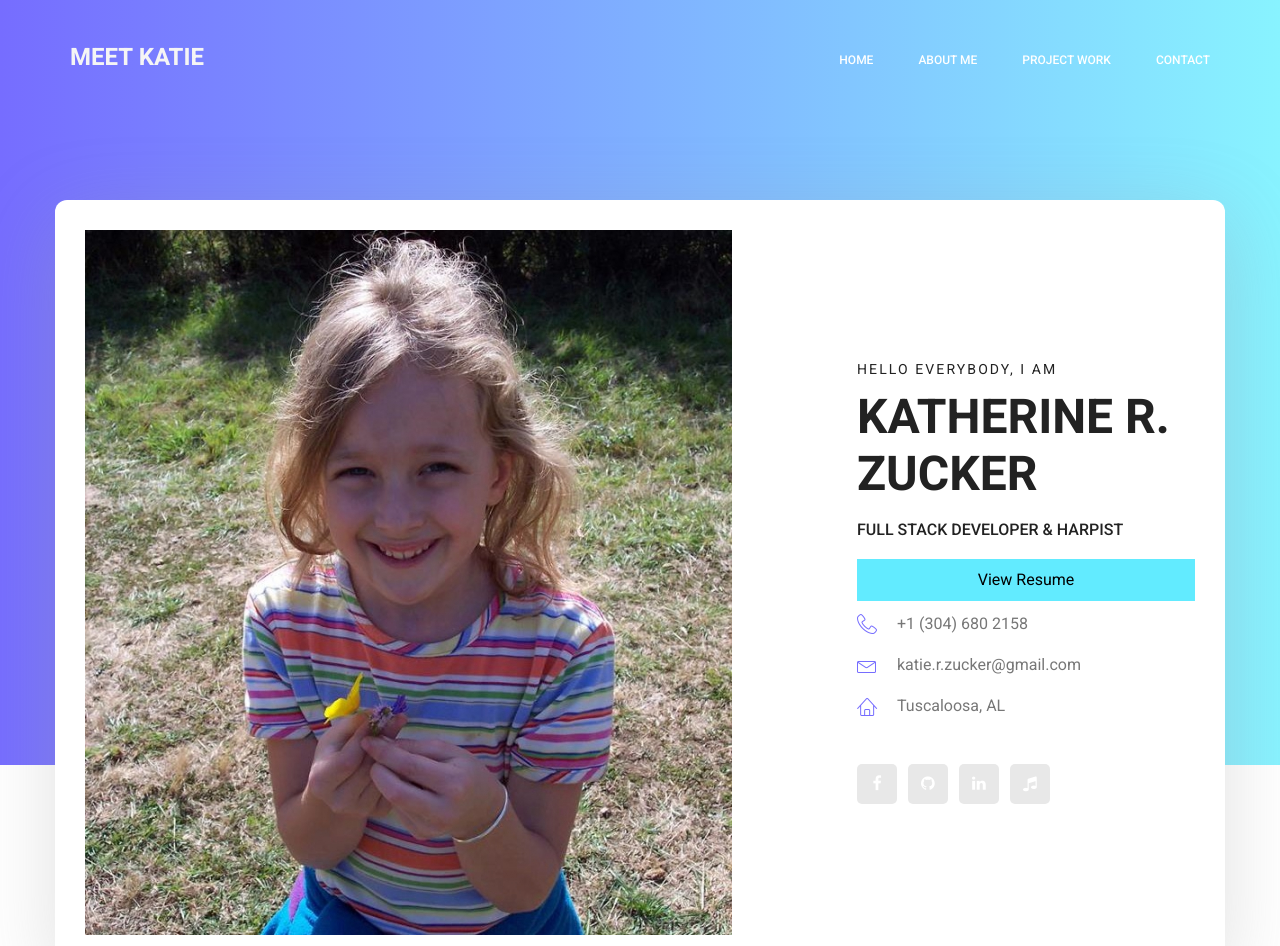
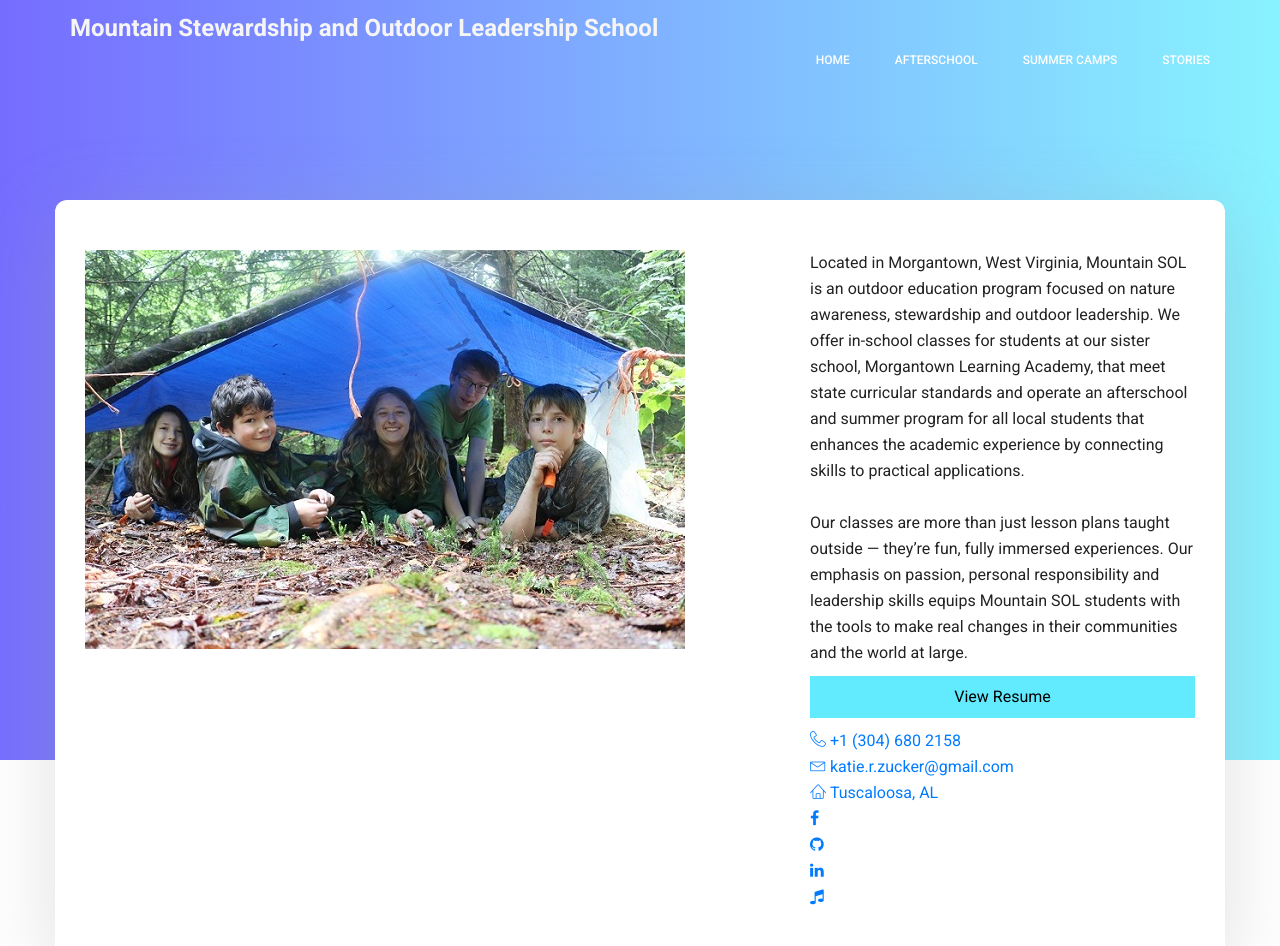
Before and after one commit to katiez07/mtnsol, a plain HTML site: page docs/index.html in a window 1280 px wide. Shown: the top 946 px of the page. Drawn offline with Linux system fonts and the light colour scheme.

Commit message:
made some basic setup changes

```diff
--- a/docs/index.html
+++ b/docs/index.html
@@ -5,13 +5,13 @@
         <meta charset="utf-8">
         <meta name="viewport" content="width=device-width, initial-scale=1, shrink-to-fit=no">
         <link rel="icon" href="img/favicon.png" type="image/png">
-        <title>Meet Katie Zucker</title>
-        <!-- Bootstrap CSS -->
+        <title>Mountain SOL</title>
+        <!-- bootstrap css -->
         <link rel="stylesheet" href="css/bootstrap.css">
         <link rel="stylesheet" href="vendors/linericon/style.css">
         <link rel="stylesheet" href="css/font-awesome.min.css">
         <link rel="stylesheet" href="vendors/owl-carousel/owl.carousel.min.css">
-        <link rel="stylesheet" href="vendors/lightbox/simpleLightbox.css">
+        <link rel="stylesheet" href="vendors/lightbox/simplelightbox.css">
         <link rel="stylesheet" href="vendors/nice-select/css/nice-select.css">
         <link rel="stylesheet" href="vendors/animate-css/animate.css">
         <link rel="stylesheet" href="vendors/popup/magnific-popup.css">
@@ -28,9 +28,16 @@
             	<nav class="navbar navbar-expand-lg navbar-light">
 					<div class="container box_1620">
 						<!-- Brand and toggle get grouped for better mobile display -->
-						<h3  style="color: whitesmoke; padding-top: 5px">MEET KATIE</h3>
+						<h3  style="color: whitesmoke; padding-top: 15px; padding-bottom: 15px">Mountain Stewardship and Outdoor Leadership School</h3>
 						<!-- <a class="navbar-brand logo_h" href="index.html"><img src="img/logo.png" alt=""></a> -->
-						<button class="navbar-toggler" type="button" data-toggle="collapse" data-target="#navbarSupportedContent" aria-controls="navbarSupportedContent" aria-expanded="false" aria-label="Toggle navigation">
+					</div>
+            </div>
+        </header>
+		<!--================Header Menu Area =================-->
+		<header class="header_area">
+			<nav class="navbar navbar-expand-lg navbar-light">
+				<div class="container box_1620">
+					<button class="navbar-toggler" type="button" data-toggle="collapse" data-target="#navbarSupportedContent" aria-controls="navbarSupportedContent" aria-expanded="false" aria-label="Toggle navigation">
 							<span class="icon-bar"></span>
 							<span class="icon-bar"></span>
 							<span class="icon-bar"></span>
@@ -39,16 +46,14 @@
 						<div class="collapse navbar-collapse offset" id="navbarSupportedContent">
 							<ul class="nav navbar-nav menu_nav ml-auto">
 								<li class="nav-item active"><a class="nav-link" href="#Mainhome">Home</a></li>
-								<li class="nav-item"><a class="nav-link" href="#AboutMe">About Me</a></li>
-								<li class="nav-item"><a class="nav-link" href="#Projects">Project Work</a></li>
-								<li class="nav-item"><a class="nav-link" href="#Mainhome">Contact</a></li>
+								<li class="nav-item"><a class="nav-link" href="#AboutMe">Afterschool</a></li>
+								<li class="nav-item"><a class="nav-link" href="#Projects">Summer Camps</a></li>
+								<li class="nav-item"><a class="nav-link" href="#Mainhome">Stories</a></li>
 							</ul>
 						</div>
 					</div>
             	</nav>
-            </div>
-        </header>
-        <!--================Header Menu Area =================-->
+		</header>
 
         <!--================Home Banner Area =================-->
         <section id="Mainhome" class="home_banner_area">
@@ -57,13 +62,14 @@
 					<div class="banner_content">
 						<div class="media">
 							<div class="d-flex">
-								<img src="img/KatieImgRes/Resized_Images/personal.jpg" alt="">
+								<img src="img/resized/tarps2.jpg" alt="">
 							</div>
 							<div class="media-body">
-								<div class="personal_text">
-									<h6>Hello Everybody, I am</h6>
-									<h3>Katherine R. Zucker</h3>
-									<h4>Full Stack Developer & Harpist</h4>
+								<div>
+									Located in Morgantown, West Virginia, Mountain SOL is an outdoor education program focused on nature awareness, stewardship and outdoor leadership. We offer in-school classes for students at our sister school, Morgantown Learning Academy, that meet state curricular standards and operate an afterschool and summer program for all local students that enhances the academic experience by connecting skills to practical applications.
+									<br><br>
+									Our classes are more than just lesson plans taught outside — they’re fun, fully immersed experiences. Our emphasis on passion, personal responsibility and leadership skills equips Mountain SOL students with the tools to make real changes in their communities and the world at large.
+								</div>
 									<a class="nav-link active nav-item" id="home-tab" href="https://docs.google.com/document/d/1s8KecPMsOMnUya7QzZoCeOpenZC1Ku2H9z4cTaEk4Gg/edit?usp=sharing"  target="_blank" style="background-color: #62ebff; text-align: center; margin-top: 10px; margin-bottom: 10px; color:black" >View Resume</a>
 									<ul class="list basic_info">
 										<li><a href="tel:+1-304-680-2158"><i class="lnr lnr-phone-handset"></i> +1 (304) 680 2158</a></li>
@@ -77,14 +83,12 @@
 										<li><a target="_blank" href="https://www.facebook.com/katie.zucker.harpist/"><i class="fa fa-music"></i></a></li>
 
 									</ul>
-								</div>
 							</div>
 						</div>
 					</div>
 				</div>
             </div>
 		</section>
-
 
 		<!--================End Home Banner Area =================-->
 
```
Also changed, not shown: docs/img/resized/tarps.JPG (added), docs/img/resized/tarps2.JPG (added), 4 other files.
